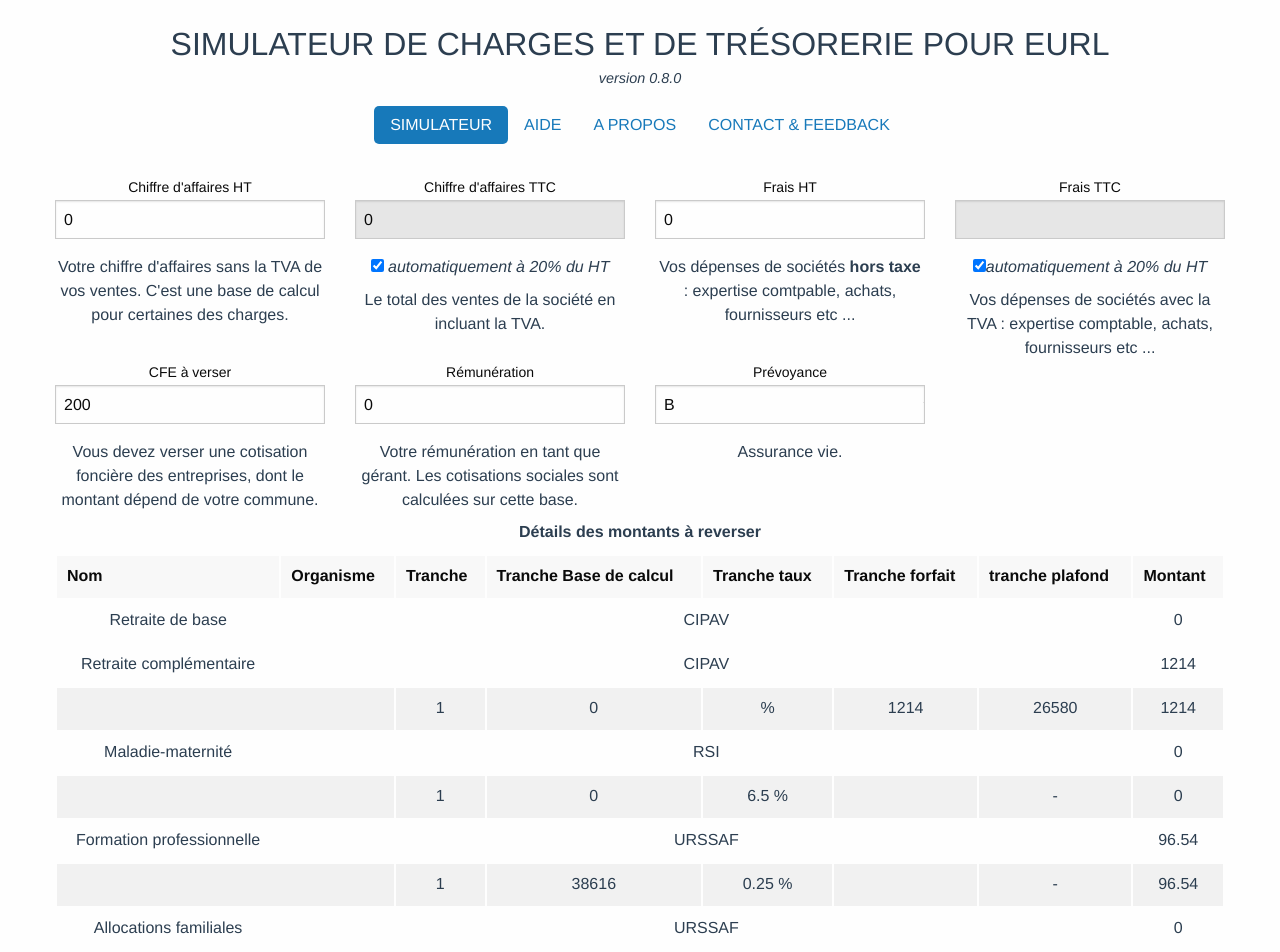
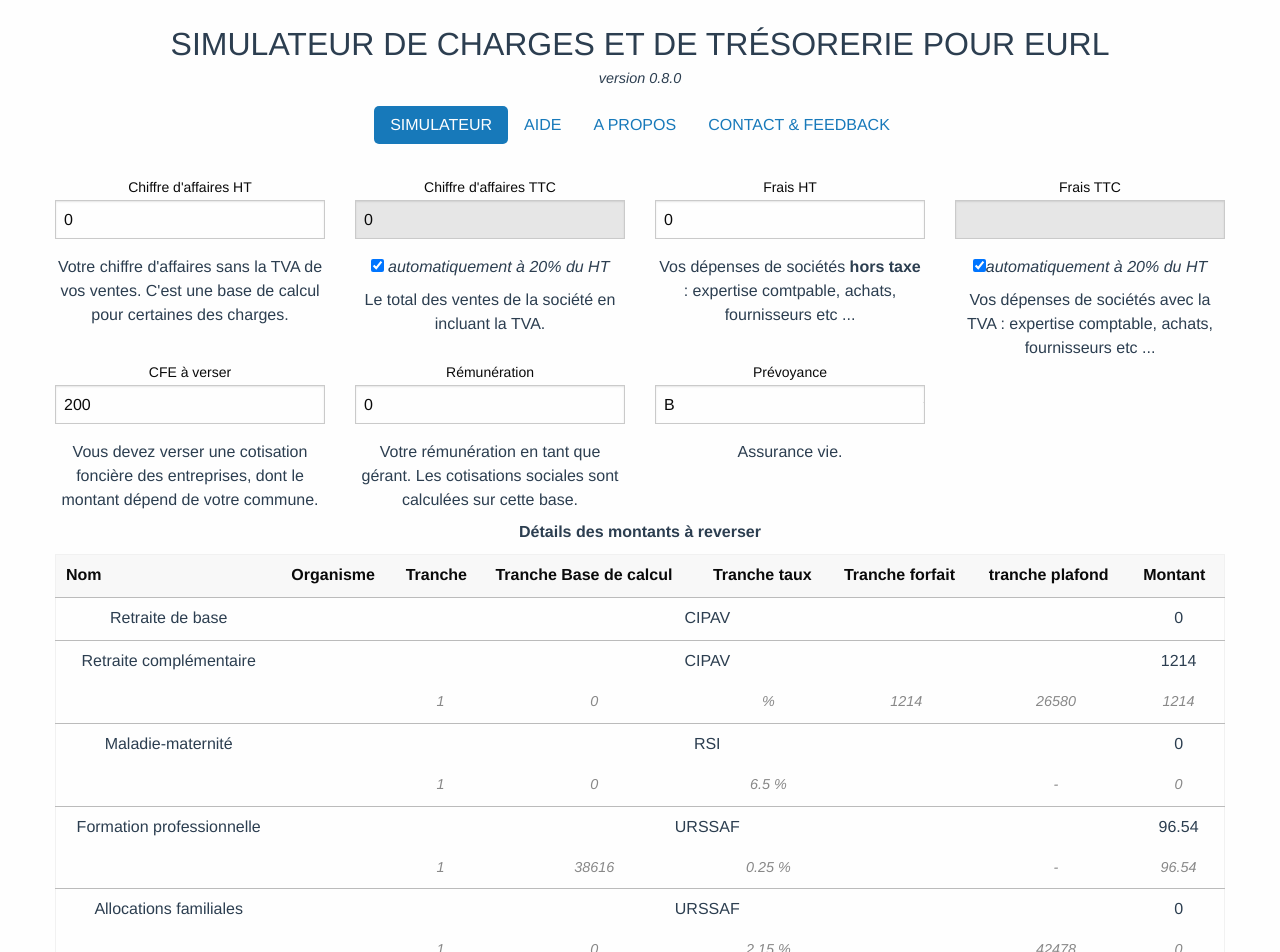
Before and after one commit to nyl-auster/eurl-app-2, a Vue app: page / in a window 1280 px wide. Shown: the top 952 px of the page. Built offline with nearby package versions, Linux system fonts and the light colour scheme.

Commit message:
css tableau

```diff
--- a/src/components/simulateur/SimulateurResultsTable.vue
+++ b/src/components/simulateur/SimulateurResultsTable.vue
@@ -56,3 +56,25 @@ export default {
   }
 }
 </script>
+
+<style scoped>
+
+  table {
+    border-collapse:collapse;
+  }
+
+  table tr:nth-of-type(even) {
+    background-color: transparent !important;
+  }
+
+  .lines-results__result__details {
+    font-style: italic;
+    color: #888;
+    font-size: .9em;
+  }
+
+  .lines-results__result__total td {
+    border-top: 1px solid #BBB;
+}
+
+</style>
```
